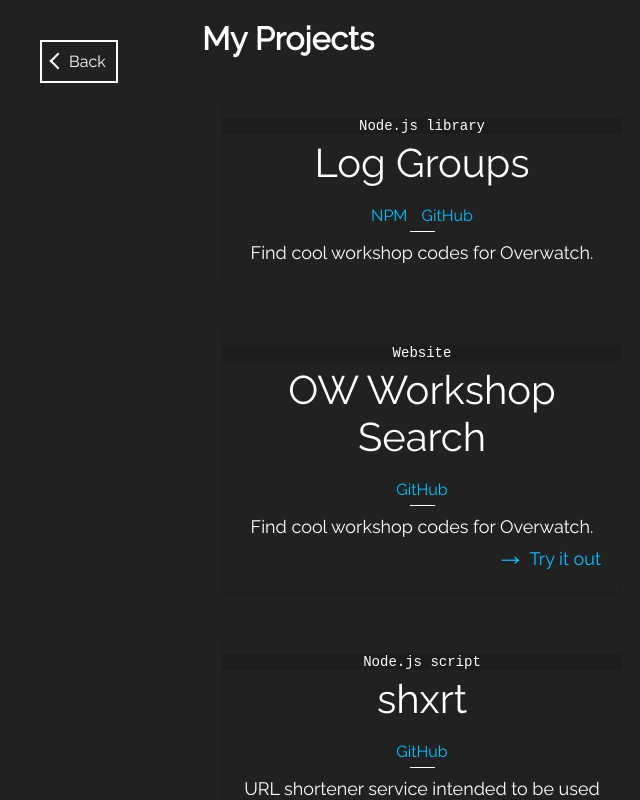
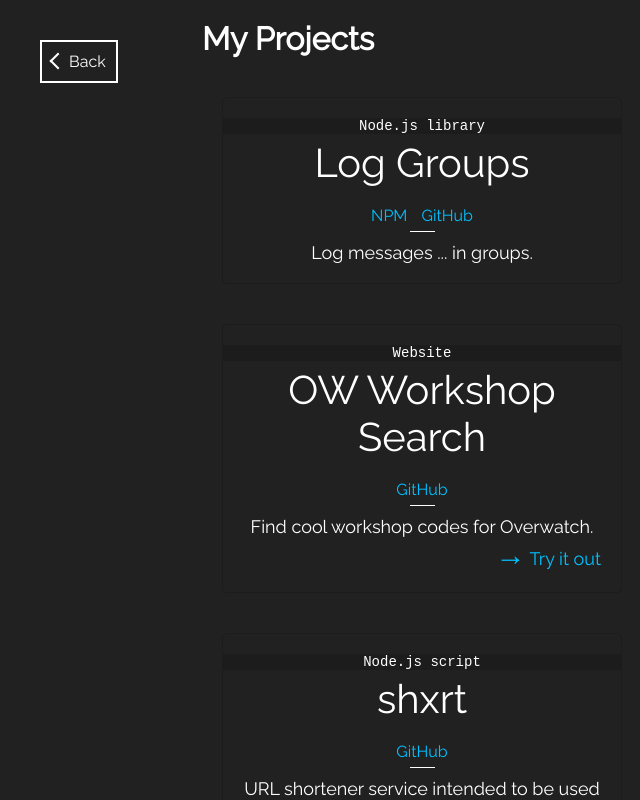
Before and after one commit to moritzruth/moritzruth.de, a Nuxt app: page /projects in a window 1280 px wide. Shown: the whole page, without its empty margins (0-640 px from the left). Built offline with nearby package versions, Linux system fonts and the light colour scheme.

Commit message:
Correct project description

```diff
--- a/pages/projects.vue
+++ b/pages/projects.vue
@@ -9,7 +9,7 @@
         npm="log-groups"
       >
         <p>
-          Find cool workshop codes for Overwatch.
+          Log messages ... in groups.
         </p>
       </CodingProject>
       <CodingProject
```
